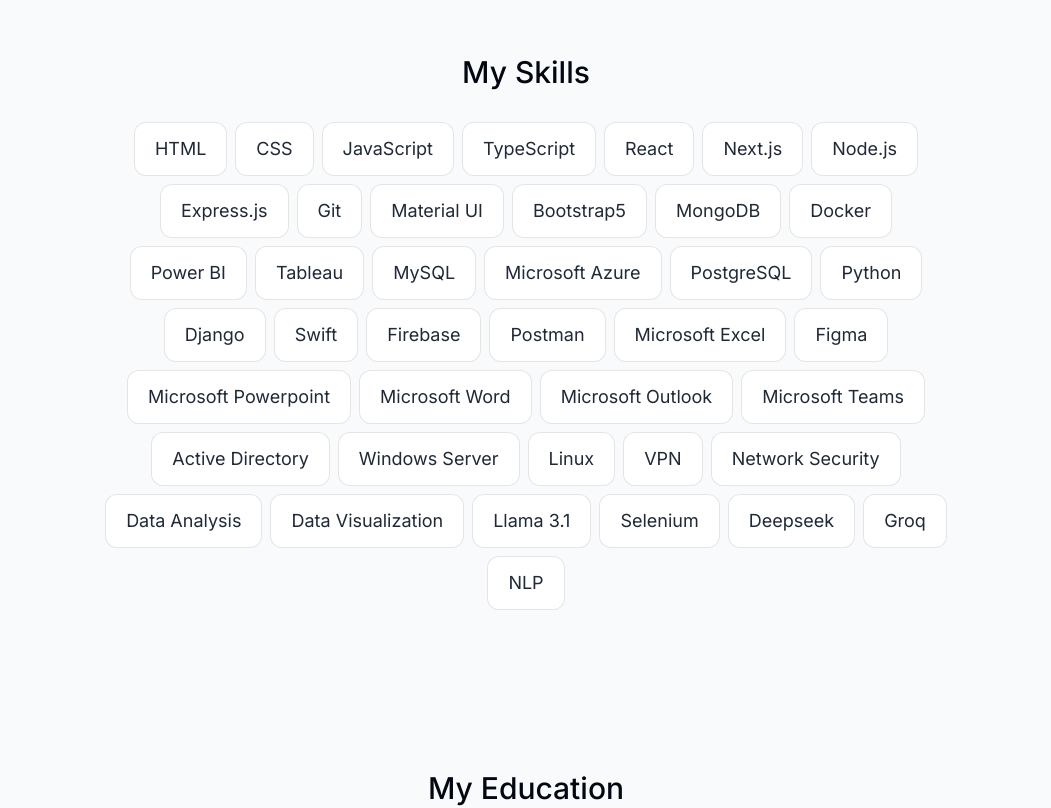
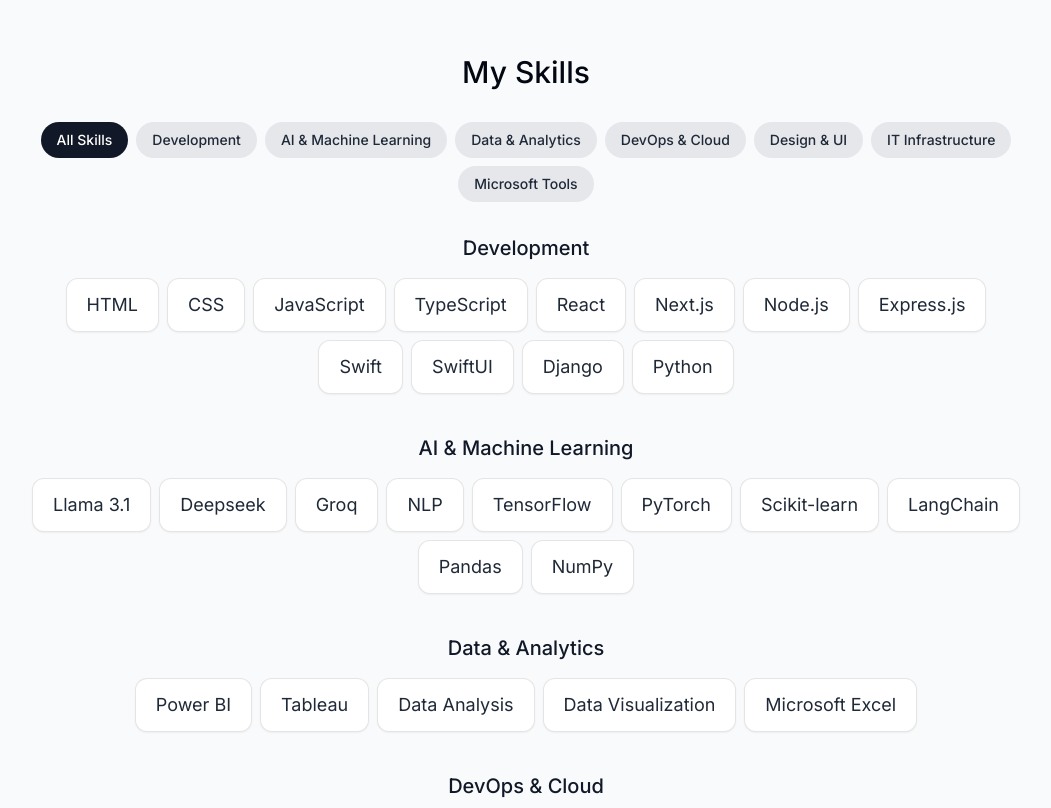
Before and after one commit to ShouravRakshit/new-portfolio, a Next.js app: page / in a window 1280 px wide. Shown: the part 4740-5548 px from the top of the page, without its empty margins (114-1165 px from the left). Built offline with nearby package versions, Linux system fonts and the light colour scheme; no server answers.

Commit message:
upadated my skills section

```diff
--- a/components/footer.tsx
+++ b/components/footer.tsx
@@ -4,7 +4,7 @@
   return (
     <footer className="mb-10 px-4 text-center text-gray-500">
       <small className="mb-2 block text-xs">
-        &copy; 2030 Ivan. All rights reserved.
+        &copy; 2025 Ivan. All rights reserved.
       </small>
       <p className="text-xs">
         <span className="font-semibold">About this website:</span> built with
--- a/components/skills.tsx
+++ b/components/skills.tsx
@@ -1,6 +1,6 @@
 "use client";
 
-import React from "react";
+import React, { useState } from "react";
 import SectionHeading from "./section-heading";
 import { skillsData } from "@/lib/data";
 import { useSectionInView } from "@/lib/hooks";
@@ -15,26 +15,104 @@
     opacity: 1,
     y: 0,
     transition: {
-      delay: 0.05 * index,
+      delay: 0.03 * index,
     },
   }),
 };
 
+const categoryVariants = {
+  initial: { opacity: 0 },
+  animate: {
+    opacity: 1,
+    transition: { staggerChildren: 0.15 }
+  }
+};
+
+const categoryChildVariants = {
+  initial: { opacity: 0, y: 20 },
+  animate: {
+    opacity: 1,
+    y: 0,
+    transition: { duration: 0.5 }
+  }
+};
+
 export default function Skills() {
   const { ref } = useSectionInView("Skills");
+  const [activeFilter, setActiveFilter] = useState<string>("all");
+
+  // List of all categories plus "all"
+  const categories = ["all", ...Object.keys(skillsData)];
+
+  // Get skills based on active filter
+  const getFilteredSkills = () => {
+    if (activeFilter === "all") {
+      return Object.entries(skillsData).map(([key, category]) => ({
+        id: key,
+        title: category.title,
+        skills: category.skills
+      }));
+    }
+
+    return Object.entries(skillsData)
+      .filter(([key]) => key === activeFilter)
+      .map(([key, category]) => ({
+        id: key,
+        title: category.title,
+        skills: category.skills
+      }));
+  };
+
+  const filteredCategories = getFilteredSkills();
 
   return (
     <section
       id="skills"
       ref={ref}
-      className="mb-28 max-w-[53rem] scroll-mt-28 text-center sm:mb-40"
+      className="mb-28 max-w-[62rem] scroll-mt-28 text-center sm:mb-40"
     >
-      <SectionHeading>My skills</SectionHeading>
+      <SectionHeading>My Skills</SectionHeading>
+
+      {/* Category filter buttons */}
+      <div className="flex flex-wrap justify-center gap-2 mb-8">
+        {categories.map((category) => (
+          <button
+            key={category}
+            onClick={() => setActiveFilter(category)}
+            className={`px-4 py-2 rounded-full text-sm font-medium transition-all ${
+              activeFilter === category
+                ? "bg-gray-900 text-white dark:bg-gray-100 dark:text-gray-900"
+                : "bg-gray-200 text-gray-800 hover:bg-gray-300 dark:bg-gray-800 dark:text-gray-200 dark:hover:bg-gray-700"
+            }`}
+          >
+            {category === "all"
+              ? "All Skills"
+              : skillsData[category as keyof typeof skillsData].title}
+          </button>
+        ))}
+      </div>
+
+      {/* Skills categories */}
+      <motion.div
+        className="space-y-10"
+        variants={categoryVariants}
+        initial="initial"
+        animate="animate"
+      >
+        {filteredCategories.map((category) => (
+          <motion.div
+            key={category.id}
+            className="mb-8"
+            variants={categoryChildVariants}
+          >
+            <h3 className="text-xl font-medium mb-4 text-gray-900 dark:text-gray-100">
+              {category.title}
+            </h3>
             <ul className="flex flex-wrap justify-center gap-2 text-lg text-gray-800">
-        {skillsData.map((skill, index) => (
+              {category.skills.map((skill, index) => (
                 <motion.li
-            className="bg-white borderBlack rounded-xl px-5 py-3 dark:bg-white/10 dark:text-white/80"
-            key={index}
+                  className="bg-white borderBlack rounded-xl px-5 py-3 dark:bg-white/10 dark:text-white/80 shadow-sm hover:shadow transition-all"
+                  key={`${category.id}-${index}`}
                   variants={fadeInAnimationVariants}
                   initial="initial"
                   whileInView="animate"
@@ -42,11 +120,15 @@
                     once: true,
                   }}
                   custom={index}
+                  whileHover={{ y: -5, transition: { duration: 0.2 } }}
                 >
                   {skill}
                 </motion.li>
               ))}
             </ul>
+          </motion.div>
+        ))}
+      </motion.div>
     </section>
   );
 }
--- a/lib/data.ts
+++ b/lib/data.ts
@@ -144,7 +144,10 @@
   },
 ] as const;
 
-export const skillsData = [
+export const skillsData = {
+  development: {
+    title: "Development",
+    skills: [
       "HTML",
       "CSS",
       "JavaScript",
@@ -153,37 +156,76 @@
       "Next.js",
       "Node.js",
       "Express.js",
-  "Git",
-  "Material UI",
-  "Bootstrap5",
-  "MongoDB",
-  "Docker",
+      "Swift",
+      "SwiftUI",
+      "Django",
+      "Python",
+    ],
+  },
+  aiMl: {
+    title: "AI & Machine Learning",
+    skills: [
+      "Llama 3.1",
+      "Deepseek",
+      "Groq",
+      "NLP",
+      "TensorFlow",
+      "PyTorch",
+      "Scikit-learn",
+      "LangChain",
+      "Pandas",
+      "NumPy",
+    ],
+  },
+  data: {
+    title: "Data & Analytics",
+    skills: [
       "Power BI",
       "Tableau",
+      "Data Analysis",
+      "Data Visualization",
+      "Microsoft Excel",
+    ],
+  },
+  devOps: {
+    title: "DevOps & Cloud",
+    skills: [
+      "Git",
+      "Docker",
+      "MongoDB",
       "MySQL",
+      "PostgreSQL",
+      "Firebase",
       "Microsoft Azure",
-  "PostgreSQL",
-  "Python",
-  "Django",
-  'Swift',
-  'Firebase',
-  'Postman',
-  "Microsoft Excel",
-  "Figma",
-  "Microsoft Powerpoint",
-  "Microsoft Word",
-  "Microsoft Outlook",
-  "Microsoft Teams",
-  "Active Directory",
+      "AWS",
+      "Postman",
+    ],
+  },
+  design: {
+    title: "Design & UI",
+    skills: ["Material UI", "Bootstrap5", "Figma"],
+  },
+  infrastructure: {
+    title: "IT Infrastructure",
+    skills: [
       "Windows Server",
       "Linux",
       "VPN",
       "Network Security",
-  "Data Analysis",
-  "Data Visualization",
-  "Llama 3.1",
-  "Selenium",
-  "Deepseek",
-  "Groq",
-  "NLP",
-] as const;
+      "Active Directory",
+    ],
+  },
+  microsoft: {
+    title: "Microsoft Tools",
+    skills: [
+      "Microsoft PowerPoint",
+      "Microsoft Word",
+      "Microsoft Outlook",
+      "Microsoft Teams",
+    ],
+  },
+} as const;
+
+export const flatSkillsData = Object.values(skillsData)
+  .flatMap(category => category.skills)
+  .sort() as const;
```
Lines whose indentation alone changed are shown as unchanged.
